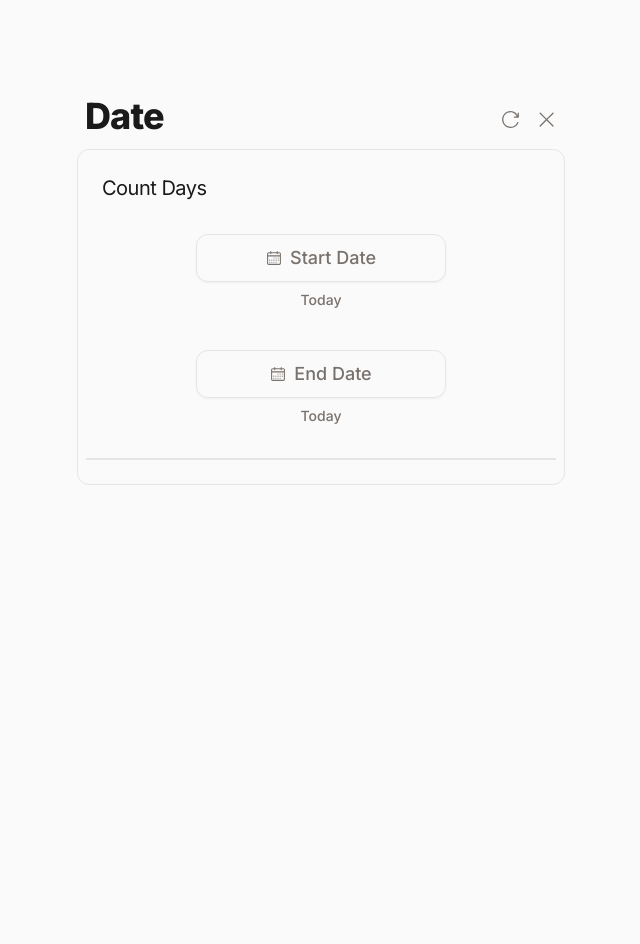
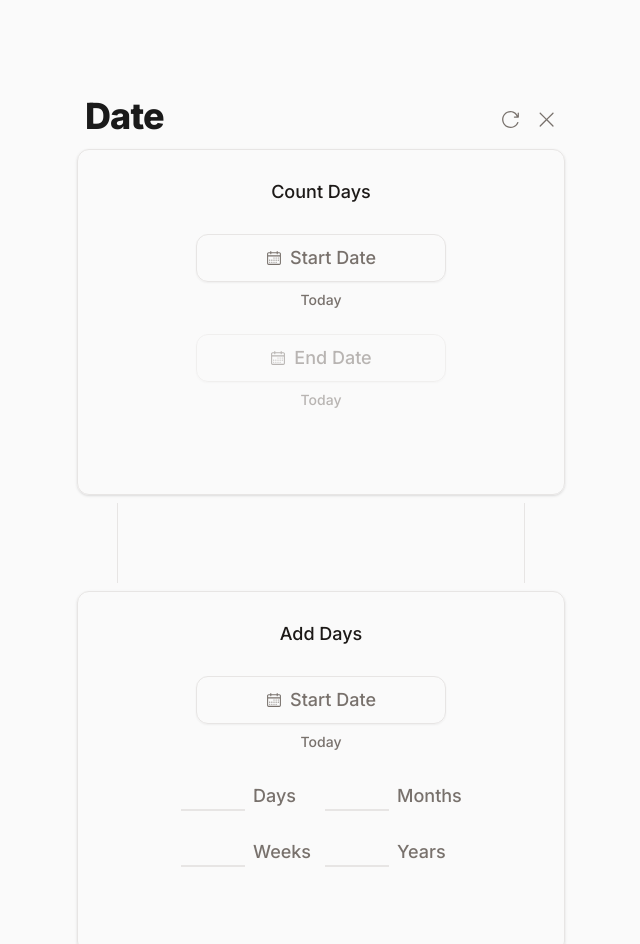
Before and after one commit to ranulph/units, a Next.js app: page /date in a window 1280 px wide. Shown: the top 944 px of the page, without its empty margins (319-959 px from the left). Before the commit the page ends 800 px from the top, so only its background shows below. Built offline with nearby package versions, Linux system fonts and the light colour scheme.

Commit message:
Added Date Section

```diff
--- a/app/Atoms.ts
+++ b/app/Atoms.ts
@@ -1,4 +1,10 @@
 import { atom } from "jotai";
+import intervalToDuration from 'date-fns/intervalToDuration';
+import formatDuration from 'date-fns/formatDuration';
+import formatDistanceStrict from 'date-fns/formatDistanceStrict';
+import add from 'date-fns/add';
+import compareAsc from 'date-fns/compareAsc'
+
 
 export const focusedAtom = atom('');
 
@@ -7,3 +13,64 @@ export const cardsExpandedAtom = atom(false);
 export const expandedAtom = atom(false);
 
 export const activeAtom = atom(false)
+
+
+
+export const countCal1Atom = atom<Date | undefined>(undefined);
+export const countCal1MonthAtom = atom<Date>(new Date());
+export const countCal2Atom = atom<Date | undefined>(undefined);
+export const countCal2MonthAtom = atom<Date>(new Date());
+
+export const durationAtom = atom<Duration>(
+    get => intervalToDuration({
+        start: get(countCal1Atom) ?? 0,
+        end: get(countCal2Atom) ?? 0
+    })
+);
+export const differenceAtom = atom(
+    get => {
+            const duration = get(durationAtom)
+            duration.hours = 0;
+            duration.minutes = 0;
+            duration.seconds = 0;
+            return formatDuration(duration);
+    }
+);
+export const dayDifferenceAtom = atom(
+    get => {
+            const daysString = formatDistanceStrict(get(countCal2Atom) ?? 0, get(countCal1Atom) ?? 0, { unit: 'day' })
+            const daysNumber = Number(daysString.replace(/[^0-9]/g, ""))
+            if (daysNumber < 31)
+                return ''
+            return ' (' + daysString + ')'
+    }
+);
+
+
+
+export const addCalAtom = atom<Date | undefined>(undefined);
+export const addCalMonthAtom = atom<Date>(new Date());
+export const addDurationAtom = atom<Duration>(
+    get => {
+            return {
+                years: get(addYearsAtom),
+                months: get(addMonthsAtom),
+                weeks: get(addWeeksAtom),
+                days: get(addDaysAtom),
+            }
+    }
+);
+export const additionAtom = atom<Date | undefined>(
+    get => {
+            const newDate = add(get(addCalAtom) ?? new Date(), get(addDurationAtom))
+            const checkEqual = compareAsc(newDate, new Date())
+            if (checkEqual === 0) {
+                return undefined
+            }
+            return newDate
+    }
+);
+export const addDaysAtom = atom<number>(0);
+export const addMonthsAtom = atom<number>(0);
+export const addWeeksAtom = atom<number>(0);
+export const addYearsAtom = atom<number>(0);
--- a/app/date/page.tsx
+++ b/app/date/page.tsx
@@ -1,146 +1,96 @@
 'use client'
 
-import React, { useState } from 'react';
+import React from 'react';
 import Header from '@/components/Header';
-import { atom, useAtom } from 'jotai';
-import { CalendarIcon } from '@radix-ui/react-icons';
-
-import intervalToDuration from 'date-fns/intervalToDuration'
-import formatDuration from 'date-fns/formatDuration'
-
-
-import formatDistanceStrict from 'date-fns/formatDistanceStrict'
+import { DatePicker } from '@/components/DatePicker';
+import AddEntry from '@/components/AddEntry';
+import { Card, CardContent } from "@/components/ui/card";
 import { format } from "date-fns";
 
-import { cn } from "@/lib/utils";
-import { Button } from "@/components/ui/button";
-import { Calendar } from "@/components/ui/calendar";
-import {
-    Card,
-    CardContent,
-    CardFooter,
-    CardHeader,
-    CardTitle,
-  } from "@/components/ui/card";
-import {
-  Popover,
-  PopoverContent,
-  PopoverTrigger,
-} from "@/components/ui/popover";
+import { useAtom, useAtomValue, useSetAtom } from 'jotai';
+import { countCal1Atom } from '@/app/Atoms';
+import { countCal1MonthAtom } from '@/app/Atoms';
+import { countCal2Atom } from '@/app/Atoms';
+import { countCal2MonthAtom } from '@/app/Atoms';
+import { dayDifferenceAtom } from '@/app/Atoms';
+import { differenceAtom } from '@/app/Atoms';
 
-
-
-import { focusedAtom } from '@/app/Atoms';
-
-const countCal1Atom = atom<Date | undefined>(undefined)
-const countCal2Atom = atom<Date | undefined>(undefined)
-const durationAtom = atom<Duration>(
-    get => intervalToDuration({
-        start: get(countCal1Atom) ?? 0,
-        end: get(countCal2Atom) ?? 0
-    })
-);
-const differenceAtom = atom(
-    get => formatDuration(get(durationAtom))
-);
-const dayDifferenceAtom = atom(
-    get => {
-            const daysString = formatDistanceStrict(get(countCal2Atom) ?? 0, get(countCal1Atom) ?? 0, { unit: 'day' })
-            const daysNumber = Number(daysString.replace(/[^0-9]/g, ""))
-            if (daysNumber < 31)
-                return ''
-            return ' (' + daysString + ')'
-    }
-);
+import { addCalAtom } from '@/app/Atoms';
+import { addCalMonthAtom } from '@/app/Atoms';
+import { additionAtom } from '@/app/Atoms';
+import { addDaysAtom } from '@/app/Atoms';
+import { addMonthsAtom } from '@/app/Atoms';
+import { addWeeksAtom } from '@/app/Atoms';
+import { addYearsAtom } from '@/app/Atoms';
 
 export default function Length() {
 
     const [countCal1, setCountCal1] = useAtom(countCal1Atom);
     const [countCal2, setCountCal2] = useAtom(countCal2Atom);
+    const setCountCal1Month = useSetAtom(countCal1MonthAtom);
+    const setCountCal2Month = useSetAtom(countCal2MonthAtom);
+    const difference = useAtomValue(differenceAtom);
+    const dayDifference = useAtomValue(dayDifferenceAtom);
 
-    const [difference, ] = useAtom(differenceAtom);
-    const [dayDifference, ] = useAtom(dayDifferenceAtom);
-
-
-
-    const [, setFocused] = useAtom(focusedAtom);
-
+    const setAddCal = useSetAtom(addCalAtom);
+    const setAddCalMonth = useSetAtom(addCalMonthAtom);
+    const additionResult = useAtomValue(additionAtom)
+    const setDays = useSetAtom(addDaysAtom);
+    const setMonths = useSetAtom(addMonthsAtom);
+    const setWeeks = useSetAtom(addWeeksAtom);
+    const setYears = useSetAtom(addYearsAtom);
 
     const clear = () => {
         setCountCal1(undefined)
         setCountCal2(undefined)
+        setCountCal1Month(new Date())
+        setCountCal2Month(new Date())
+        setAddCal(undefined)
+        setAddCalMonth(new Date())
+        setDays(0)
+        setMonths(0)
+        setWeeks(0)
+        setYears(0)
     };
 
   return (
     <main className="flex flex-col max-w-lg mx-auto px-2 mt-24">
         <Header title='Date' date={true} clear={clear} />
-        <div className='mt-3 px-1 flex'>
+        <div className='px-1 flex flex-col'>
 
-            <Card className='dark:active:scale-100 w-full hover:cursor-default hover:bg-inherit'>
-                <CardHeader>
-                    <CardTitle className='text-lg md:text-xl font-normal'>Count Days</CardTitle>
-                </CardHeader>
+            <Card className='mt-3 dark:active:scale-100 w-full hover:cursor-default hover:bg-inherit shadow active:shadow'>
                 <CardContent className='flex flex-col mt-2'>
                     <div className='flex flex-col justify-center text-center'>
+                        <div className='mt-5 mb-3 md:text-lg text-base text-accent-foreground font-medium text-center'>Count Days</div>
 
-                        <div>
-                            <Popover key={countCal1?.getDate()}>
-                                <PopoverTrigger asChild>
-                                    <Button
-                                        variant={"outline"}
-                                        className={cn(
-                                            "w-[250px] justify-center text-center mx-3 h-12 active:scale-90",
-                                            !countCal1 && "text-muted-foreground"
-                                        )}
-                                        >
-                                        <CalendarIcon className="mr-2 h-4 w-4" />
-                                        {countCal1 ? format(countCal1, "PPP") : <span>Start Date</span>}
-                                    </Button>
-                                </PopoverTrigger>
-                                <PopoverContent className="w-auto p-0" align="start">
-                                    <Calendar
-                                    mode="single"
-                                    selected={countCal1}
-                                    onSelect={setCountCal1}
-                                    initialFocus
-                                    />
-                                </PopoverContent>
-                            </Popover>
-                            <div className='flex justify-center'>
-                                <Button variant={"link"} className='w-fit' onClick={() => setCountCal1(new Date())}>Today</Button>
-                            </div>
+                        <DatePicker atom={countCal1Atom} monthAtom={countCal1MonthAtom} title='Start Date' />
+                        <DatePicker atom={countCal2Atom} monthAtom={countCal2MonthAtom} title='End Date' disabled={countCal1 === undefined}/>
+
+                        <div className='mt-5 h-8 md:text-lg text-base text-accent-foreground font-medium text-center underline decoration-[#506247] underline-offset-8'>{countCal2 !== undefined && difference}{countCal2 !== undefined && dayDifference}</div>
+                    </div>
+                </CardContent>
+            </Card>
+
+            <div className='mx-10 py-10 my-2 border-x'></div>
+
+            <Card className='mb-20 dark:active:scale-100 w-full hover:cursor-default hover:bg-inherit shadow active:shadow'>
+                <CardContent className='flex flex-col mt-2'>
+                    <div className='flex flex-col justify-center text-center'>
+                        <div className='mt-5 mb-3 md:text-lg text-base text-accent-foreground font-medium text-center'>Add Days</div>
+
+                        <DatePicker atom={addCalAtom} monthAtom={addCalMonthAtom} title='Start Date' />
+
+                        <div className='flex justify-center mt-1'>
+                            <AddEntry name='Days' atom={addDaysAtom} />
+                            <AddEntry name='Months' atom={addMonthsAtom} />
+                        </div>
+                        <div className='flex justify-center'>
+                            <AddEntry name='Weeks' atom={addWeeksAtom} />
+                            <AddEntry name='Years' atom={addYearsAtom} />
                         </div>
 
-                        <div className='my-4' />
+                        <div className='mt-5 h-8 md:text-lg text-base text-accent-foreground font-medium text-center underline decoration-[#506247] underline-offset-8'>{additionResult ? format(additionResult, "PPP") : "" }</div>
 
-                        <div>
-                            <Popover key={countCal2?.getDate()}>
-                                <PopoverTrigger asChild>
-                                    <Button
-                                        variant={"outline"}
-                                        className={cn(
-                                            "w-[250px] justify-center text-center mx-3 h-12 active:scale-90",
-                                            !countCal2 && "text-muted-foreground"
-                                        )}
-                                        >
-                                        <CalendarIcon className="mr-2 h-4 w-4" />
-                                        {countCal2 ? format(countCal2, "PPP") : <span>End Date</span>}
-                                    </Button>
-                                </PopoverTrigger>
-                                <PopoverContent className="w-auto p-0" align="start">
-                                    <Calendar
-                                    mode="single"
-                                    selected={countCal2}
-                                    onSelect={setCountCal2}
-                                    initialFocus
-                                    />
-                                </PopoverContent>
-                            </Popover>
-                            <div className='flex justify-center'>
-                                <Button variant={"link"} className='w-fit' onClick={() => setCountCal2(new Date())}>Today</Button>
-                            </div>
-                            <div className='mt-6 md:text-lg text-base border'>{countCal2 !== undefined && difference}{countCal2 !== undefined && dayDifference}</div>
-                        </div>
                     </div>
                 </CardContent>
             </Card>
--- /dev/null
+++ b/components/AddEntry.tsx
@@ -0,0 +1,19 @@
+
+import { useAtom, PrimitiveAtom } from "jotai";
+
+
+export default function AddEntry({ atom, name }: { atom: PrimitiveAtom<number>; name: string }) {
+
+    const [value, setValue] = useAtom(atom)
+
+    return (
+        <div className="w-fit flex items-center text-lg md:text-xl mt-2 mx-1 justify-between h-12">
+            <div>
+                <input type="number" value={value === 0 ? '' : value} onChange={(e) => setValue(Number(e.currentTarget.value))} className='w-16 text-right border-b-2 bg-transparent focus-visible:outline-none' />
+            </div>
+            <div className="flex-1 ml-2 text-left w-16 md:text-lg text-base text-muted-foreground font-medium">
+                {name}
+            </div>
+        </div>
+    )
+}
--- /dev/null
+++ b/components/DatePicker.tsx
@@ -0,0 +1,51 @@
+import { useAtom, PrimitiveAtom } from 'jotai';
+import { CalendarIcon } from '@radix-ui/react-icons';
+
+import { format } from "date-fns";
+import { cn } from "@/lib/utils";
+import { Button } from "@/components/ui/button";
+import { Calendar } from "@/components/ui/calendar";
+import {
+  Popover,
+  PopoverContent,
+  PopoverTrigger,
+} from "@/components/ui/popover";
+
+export function DatePicker({ atom, monthAtom, title, disabled }: { atom: PrimitiveAtom<Date | undefined>; monthAtom: PrimitiveAtom<Date>; title: string; disabled?: boolean }) {
+
+    const [date, setDate] = useAtom(atom);
+    const [month, setMonth] = useAtom(monthAtom);
+
+    return (
+        <div className='mt-4'>
+            <Popover key={date?.getDate()}>
+                <PopoverTrigger asChild>
+                    <Button
+                        variant={"outline"}
+                        className={cn(
+                            "w-[250px] justify-center text-center mx-3 h-12 active:scale-95",
+                            !date && "text-muted-foreground"
+                        )}
+                        disabled={disabled}
+                        >
+                        <CalendarIcon className="mr-2 h-4 w-4" />
+                        {date ? format(date, "PPP") : <span>{title}</span>}
+                    </Button>
+                </PopoverTrigger>
+                <PopoverContent className="w-auto p-0" align="start">
+                    <Calendar
+                    mode="single"
+                    selected={date}
+                    onSelect={setDate}
+                    initialFocus
+                    month={month}
+                    onMonthChange={setMonth}
+                    />
+                </PopoverContent>
+            </Popover>
+            <div className='flex justify-center'>
+                <Button variant={"link"} className='w-fit' onClick={() => setDate(new Date())} disabled={disabled}>Today</Button>
+            </div>
+        </div>
+    )
+}
--- a/components/ui/calendar.tsx
+++ b/components/ui/calendar.tsx
@@ -27,7 +27,7 @@ function Calendar({
         nav: "space-x-1 flex items-center",
         nav_button: cn(
           buttonVariants({ variant: "outline" }),
-          "h-7 w-7 bg-transparent p-0 opacity-50 hover:opacity-100"
+          "h-8 w-8 bg-transparent p-0 opacity-50 hover:opacity-100"
         ),
         nav_button_previous: "absolute left-1",
         nav_button_next: "absolute right-1",
@@ -59,8 +59,8 @@ function Calendar({
         ...classNames,
       }}
       components={{
-        IconLeft: ({ ...props }) => <ChevronLeftIcon className="h-4 w-4" />,
-        IconRight: ({ ...props }) => <ChevronRightIcon className="h-4 w-4" />,
+        IconLeft: ({ ...props }) => <ChevronLeftIcon className="h-5 w-5" />,
+        IconRight: ({ ...props }) => <ChevronRightIcon className="h-5 w-5" />,
       }}
       {...props}
     />
```
